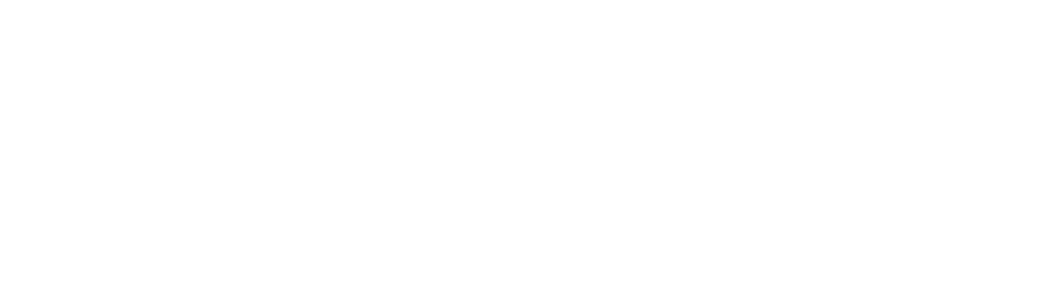
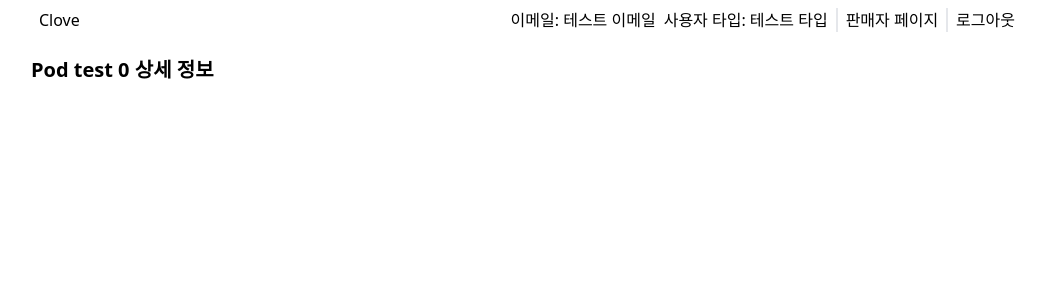
Before and after one commit to clove-pnu/FE-Ticket, a React app: page /owner/podDetail/test0 in a window 1280 px wide. Before the commit this address had no page. Shown: the top 300 px of the page, without its empty margins (113-1157 px from the left). Built offline with nearby package versions, Linux system fonts and the light colour scheme; sample sign-in values are in the browser's storage.

Commit message:
feat: pod 상세 페이지 임시 구현

```diff
--- a/src/App.tsx
+++ b/src/App.tsx
@@ -7,6 +7,7 @@
 import RegisterPage from './pages/auth/SignupPage';
 import { AuthProvider } from './hooks/useAuth';
 import PrivateRoute from './pages/auth/PrivateRoute';
+import PodDetailPage from './pages/deploy/PodDetailPage';
 
 export default function App() {
   return (
@@ -21,6 +22,7 @@
               {/* Deployment */}
               <Route path="/owner" element={<OwnerPage />} />
               <Route path="/owner/deploy" element={<DeployPage />} />
+              <Route path="/owner/podDetail/:podName" element={<PodDetailPage />} />
             </Route>
 
             {/* Authentication */}
--- a/src/components/deploy/Pod.tsx
+++ b/src/components/deploy/Pod.tsx
@@ -1,10 +1,15 @@
+import { Link } from 'react-router-dom';
 import { PodInfo } from '../../utils/type';
 
 export default function Pod({ name, status, namespace }: PodInfo) {
   return (
     <div className="flex gap-4">
       <div className="w-40">{namespace}</div>
-      <div className="w-80">{name}</div>
+      <div className="w-80">
+        <Link to={`/owner/podDetail/${name}`}>
+          {name}
+        </Link>
+      </div>
       <div>{status}</div>
     </div>
   );
--- /dev/null
+++ b/src/pages/deploy/PodDetailPage.tsx
@@ -0,0 +1,7 @@
+export default function PodDetailPage() {
+  return (
+    <main>
+      <h1 className="text-xl font-bold">Pod test 0 상세 정보</h1>
+    </main>
+  );
+}
```
